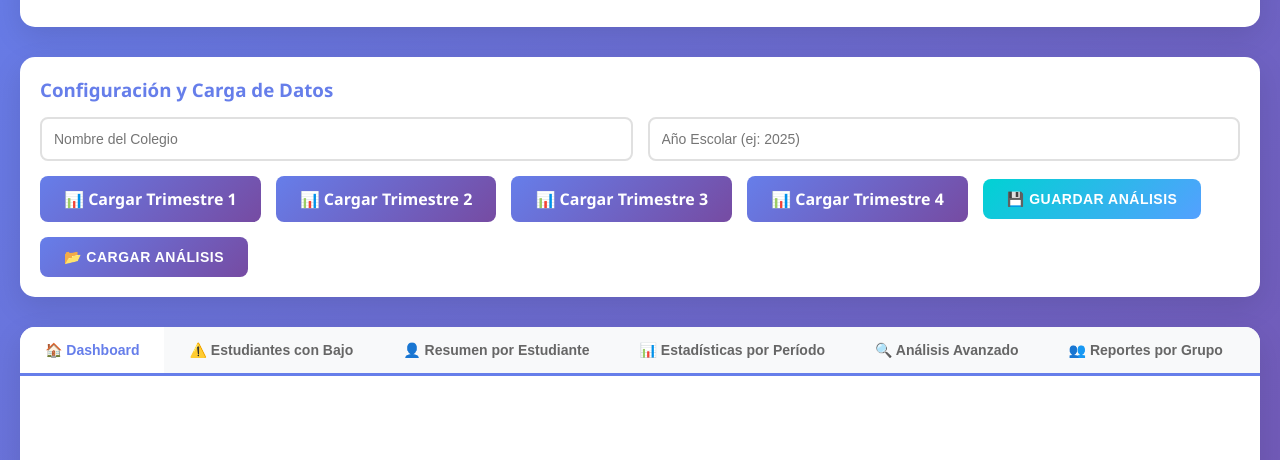
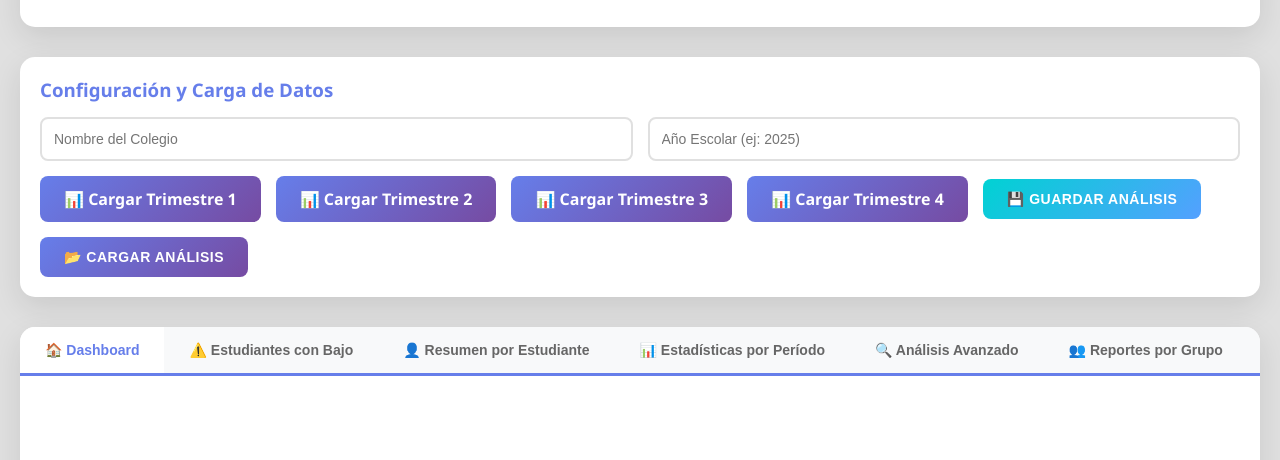
Before and after one commit to Estadisticas-Edupage/reportes, a plain HTML site: page estadisticasdesempeños.HTML in a window 1280 px wide. Shown: the part 153-613 px from the top of the page. Drawn offline with nearby package versions, Linux system fonts and the light colour scheme.

Commit message:
Update estadisticasdesempeños.HTML

```diff
--- a/estadisticasdesempeños.HTML
+++ b/estadisticasdesempeños.HTML
@@ -13,7 +13,7 @@
 
         body {
             font-family: 'Segoe UI', Tahoma, Geneva, Verdana, sans-serif;
-            background: linear-gradient(135deg, #667eea 0%, #764ba2 100%);
+            background: #E0E0E0; /* Fondo gris claro */
             min-height: 100vh;
             color: #333;
         }
@@ -3439,4 +3439,5 @@
         });
     </script>
 </body>
+
 </html>
```
